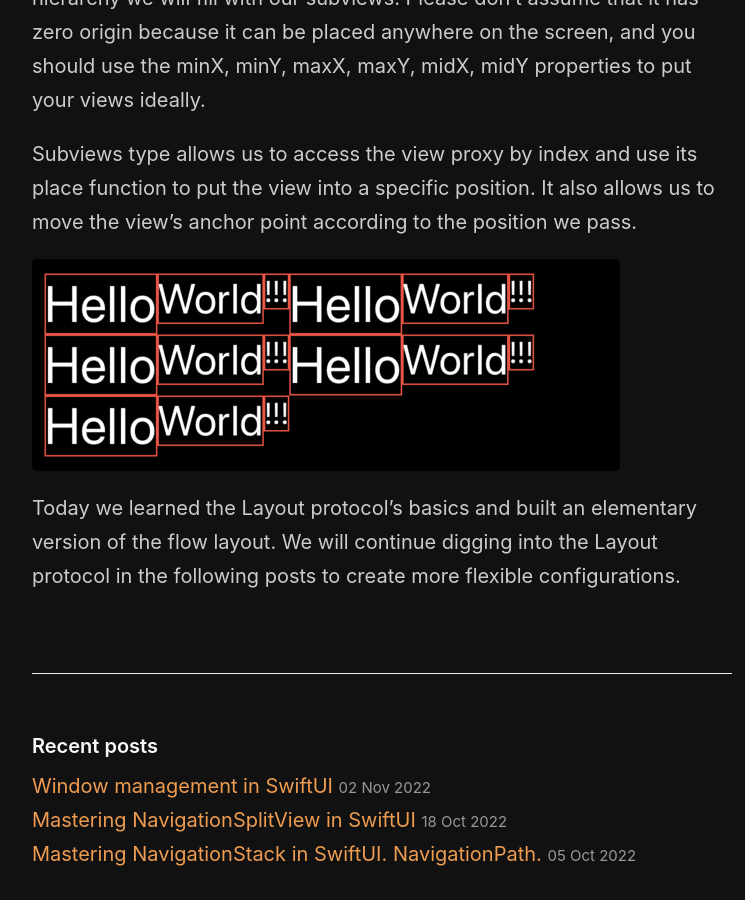
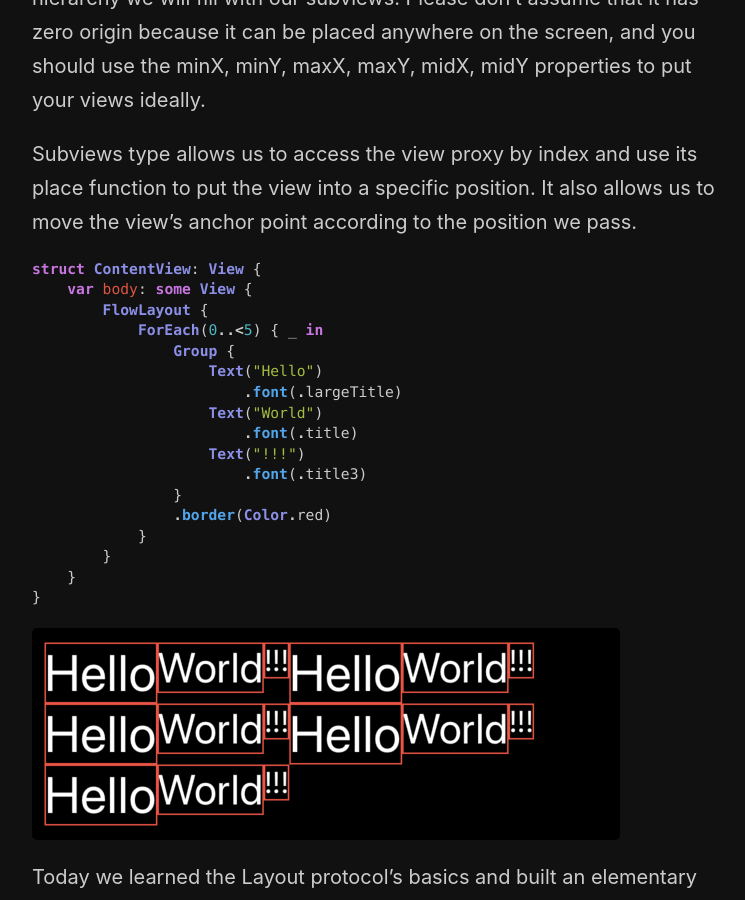
Before and after one commit to mecid/mecid.github.io, a Jekyll site: the page built from _posts/2022-11-16-building-custom-layout-in-SwiftUI.md, in a window 1280 px wide and 900 px high, scrolled down 3526 px. Shown: the whole window, without its empty margins (258-1003 px from the left). Built offline with Jekyll 4.4.1, drawn with Linux system fonts in a browser that asks for light colours.

Commit message:
code example added to custom layout post

````diff
--- a/_posts/2022-11-16-building-custom-layout-in-SwiftUI.md
+++ b/_posts/2022-11-16-building-custom-layout-in-SwiftUI.md
@@ -106,6 +106,26 @@ As you can see in the example above, the placeSubviews function has the same set
 
 Subviews type allows us to access the view proxy by index and use its place function to put the view into a specific position. It also allows us to move the view's anchor point according to the position we pass.
 
+```swift
+struct ContentView: View {
+    var body: some View {
+        FlowLayout {
+            ForEach(0..<5) { _ in
+                Group {
+                    Text("Hello")
+                        .font(.largeTitle)
+                    Text("World")
+                        .font(.title)
+                    Text("!!!")
+                        .font(.title3)
+                }
+                .border(Color.red)
+            }
+        }
+    }
+}
+```
+
 ![flow-layout](/public/flowlayout.png)
 
 Today we learned the Layout protocol's basics and built an elementary version of the flow layout. We will continue digging into the Layout protocol in the following posts to create more flexible configurations.
````
